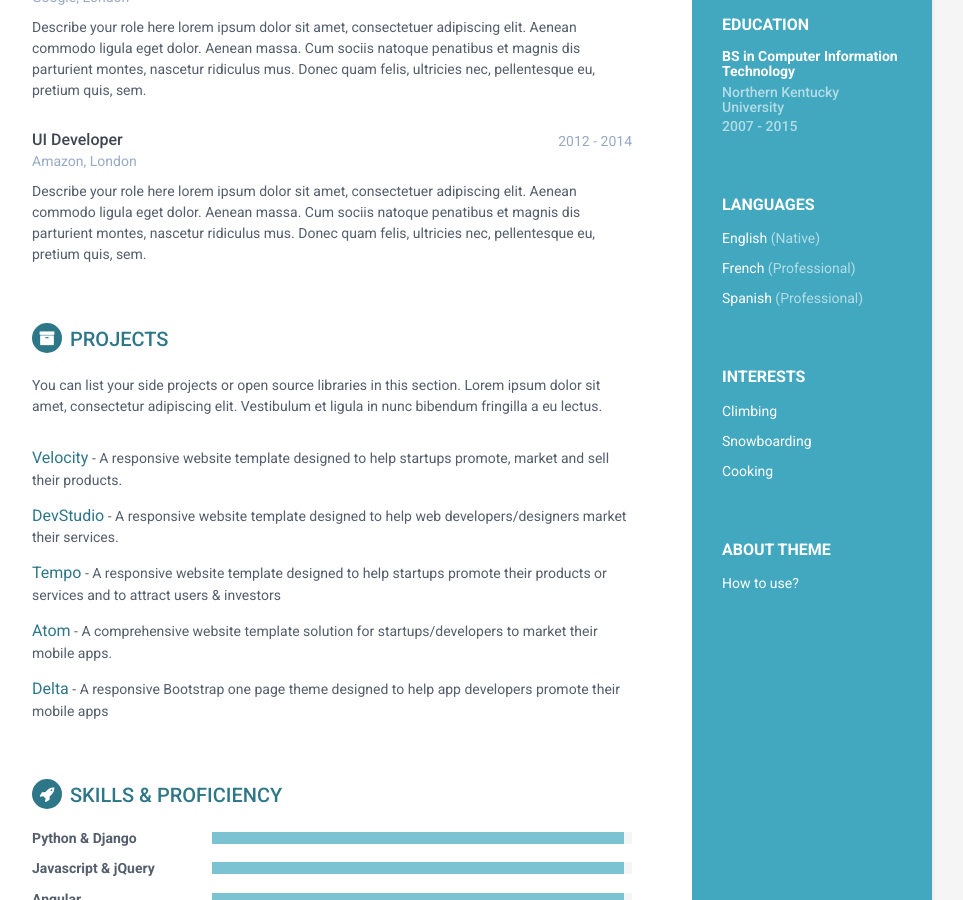
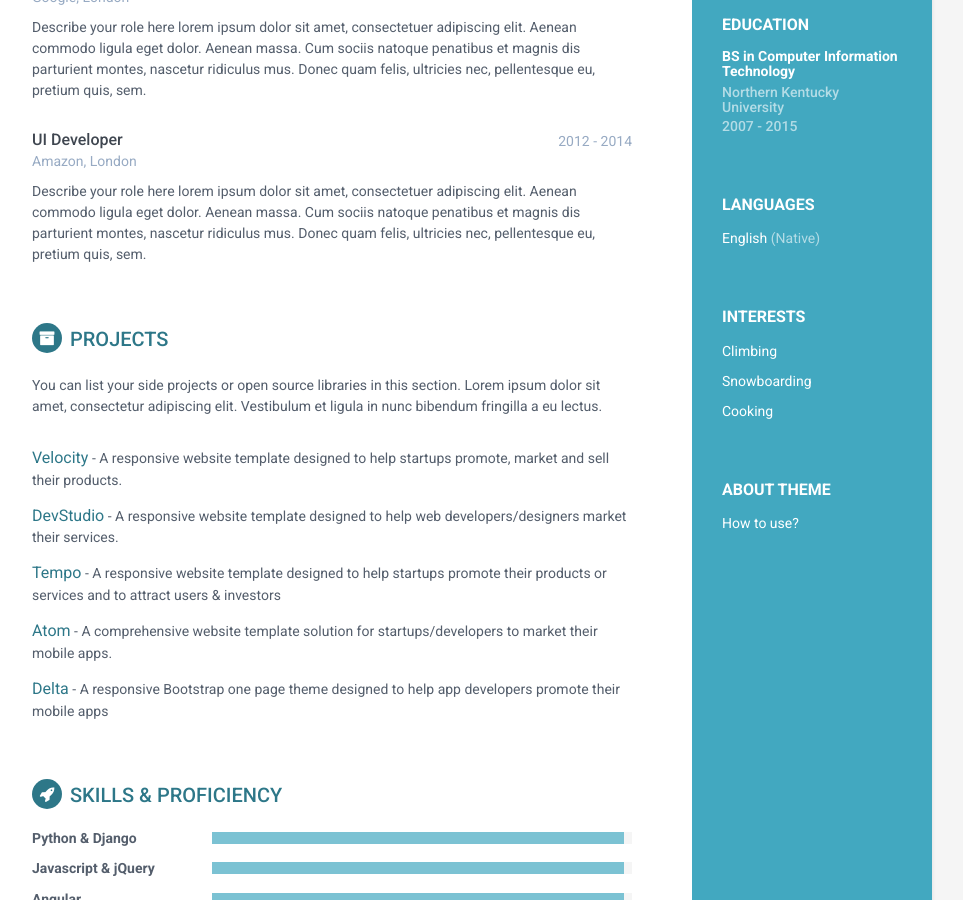
Before and after one commit to dwaynehale/dwaynehale.github.io, a Jekyll site: the page built from index.html, in a window 1280 px wide and 900 px high, scrolled down 603 px. Shown: the whole window, without its empty margins (188-1151 px from the left). Built offline with Jekyll 4.4.1, drawn with Linux system fonts in a browser that asks for light colours.

Commit message:
Fixed languages

```diff
--- a/_includes/language.html
+++ b/_includes/language.html
@@ -2,7 +2,5 @@
 <h2 class="container-block-title">Languages</h2>
 <ul class="list-unstyled interests-list">
 <li>English <span class="lang-desc">(Native)</span></li>
-<li>French <span class="lang-desc">(Professional)</span></li>
-<li>Spanish <span class="lang-desc">(Professional)</span></li>
 </ul>
 </div><!--//interests-->
```
